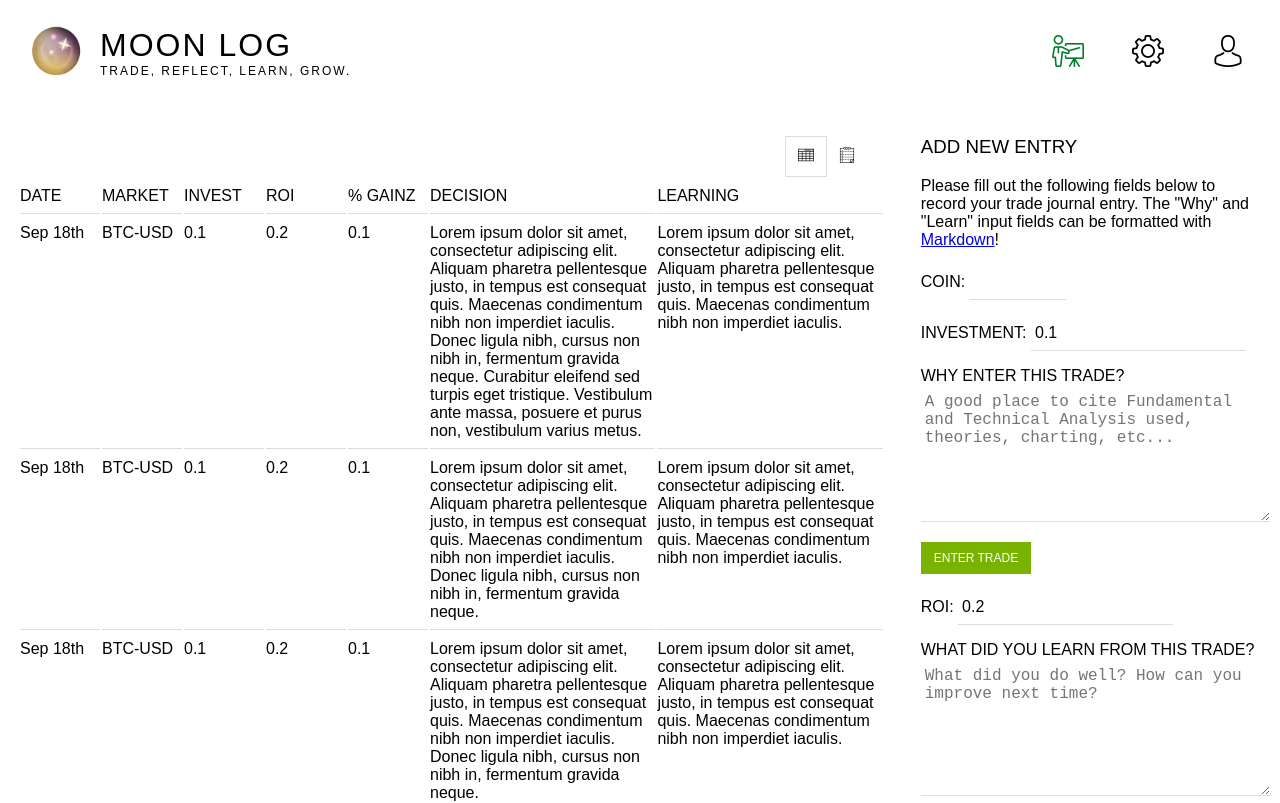
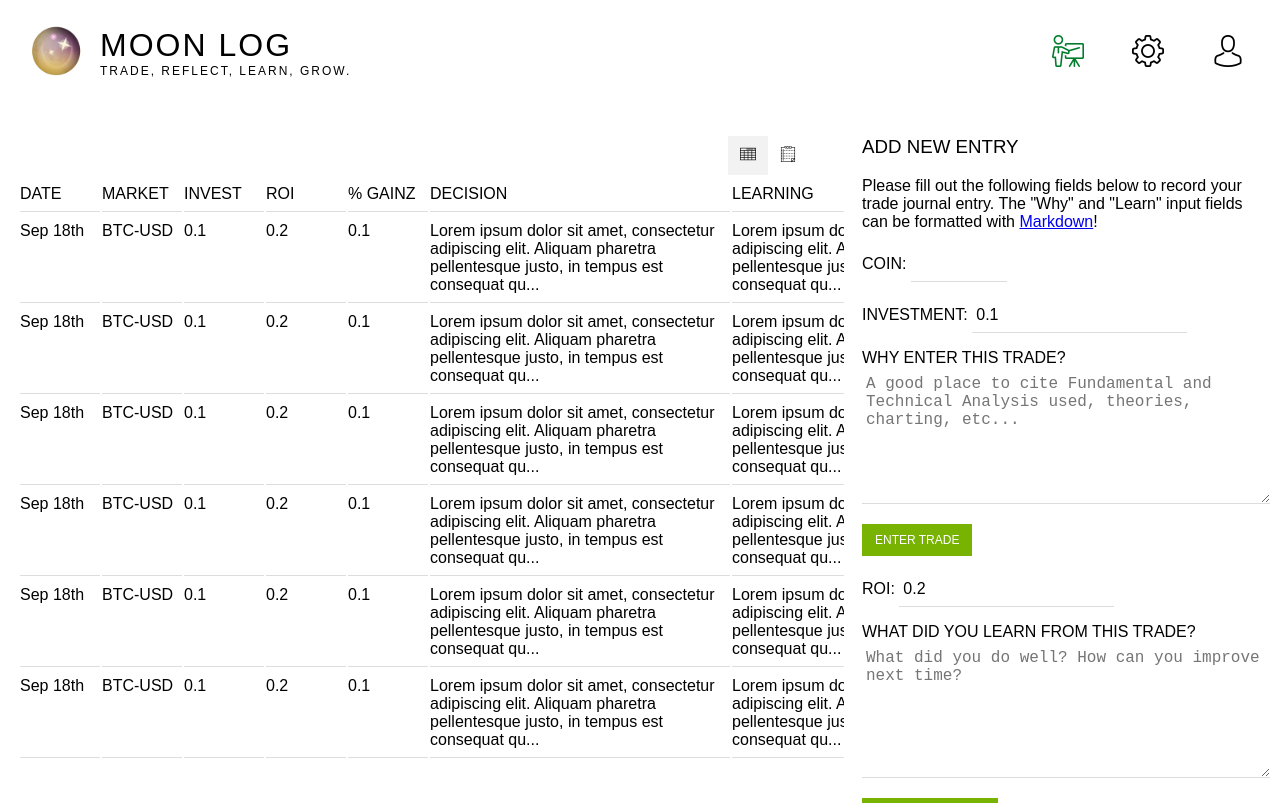
Before and after one commit to moon-room/log, a React (Create React App) app: page / in a window 1280 px wide. Shown: the top 803 px of the page. Built offline with nearby package versions, Linux system fonts and the light colour scheme; what remarkable would draw is missing.

Commit message:
optimize table styles

```diff
--- a/src/components/Entry/index.css
+++ b/src/components/Entry/index.css
@@ -1,6 +1,8 @@
 .form {
     text-align: left;
-    width: 400px;
+    max-width: 400px;
+    min-width: 400px;
+    width: 100%;
 }
 
 .form h3 {
--- a/src/components/Logs/index.css
+++ b/src/components/Logs/index.css
@@ -2,16 +2,16 @@
     overflow-x:auto;
 }
 
-.table-view {
+.logs-container {
     width: 100%;
 }
 
-.table-view thead th {
+.logs-container thead th {
     font-weight: 500;
     text-transform: uppercase;
 }
 
-.table-view td, th {
+.logs-container td, th {
     font-weight: 100;
     border-bottom: 1px solid #ddd;
     padding: 8px 0;
@@ -21,9 +21,32 @@
 }
 
 .table-view .larger-text {
+    min-width: 300px;
     max-width: 300px;
+    width: 100%;
 }
 
 .logs-container .controls {
     text-align: right;
 }
+
+.logs-container .notepad-view {
+    text-align: left;
+}
+
+.logs-container .notepad-view .entry {
+    border-bottom: 1px solid #ddd;
+    padding: 48px 0 32px 0;
+}
+
+.logs-container .notepad-view .entry h4 {
+    margin-top: 0;
+}
+
+.logs-container .notepad-view .entry:first-of-type {
+    padding-top:0;
+}
+
+.logs-container .data-table {
+    font-family: "monospace"
+}
--- a/src/components/Logs/index.js
+++ b/src/components/Logs/index.js
@@ -33,8 +33,8 @@ function renderView(type) {
                         <td>{invest}</td>
                         <td>{roi}</td>
                         <td>{gains}</td>
-                        <td className="larger-text">{decision}</td>
-                        <td className="larger-text">{learning}</td>
+                        <td className="larger-text">{decision.substring(0, 120) + "..."}</td>
+                        <td className="larger-text">{learning.substring(0, 120) + "..."}</td>
                     </tr>
                 ))}
             </tbody>
@@ -45,15 +45,28 @@ function renderView(type) {
         case "notepad": return (
             <div className="notepad-view">
                 {entries.map(({ date, market, invest, roi, gains, decision, learning }, i) => (
-                    <div className="head" key={i}>
+                    <div className="entry" key={i}>
                         <h4>{date}, {market}</h4>
-                        <ul>
-                            <li>Investment: {invest}</li>
-                            <li>Return on Investment: {invest}</li>
-                            <li>Percentage Change: {gains}</li>
-                            <div dangerouslySetInnerHTML={{ __html: md.render(decision) }} className="larger-text" />
-                            <div dangerouslySetInnerHTML={{ __html: md.render(learning) }} className="larger-text" />
-                        </ul>
+                        <table className="data-table">
+                            <thead>
+                                <tr>
+                                    <th>Invest</th>
+                                    <th>ROI</th>
+                                    <th>Gainz</th>
+                                </tr>
+                            </thead>
+                            <tbody>
+                                <tr>
+                                    <td>{invest}</td>
+                                    <td>{roi}</td>
+                                    <td>{gains}</td>
+                                </tr>
+                            </tbody>
+                        </table>
+                        <h5>Why I entered this trade:</h5>
+                        <div dangerouslySetInnerHTML={{ __html: md.render(decision) }} className="larger-text" />
+                        <h5>What I learned from this trade:</h5>
+                        <div dangerouslySetInnerHTML={{ __html: md.render(learning) }} className="larger-text" />
                     </div>
                 ))}
             </div>
--- a/src/index.css
+++ b/src/index.css
@@ -60,9 +60,17 @@ button.transparent {
 }
 
 button.active {
-  border: 1px solid #ddd;
+  border: 0;
+  background: rgba(0,0,0,0.05)
 }
 
 button.small {
   padding: 10px 4px;
 }
+
+
+span.numeric-span {
+  padding: 2px 4px;
+  background-color: #ddd;
+  font-family: "monospace"
+}
```
Also changed, not shown: 1 other file (tests, documents, lock files or other folders).
